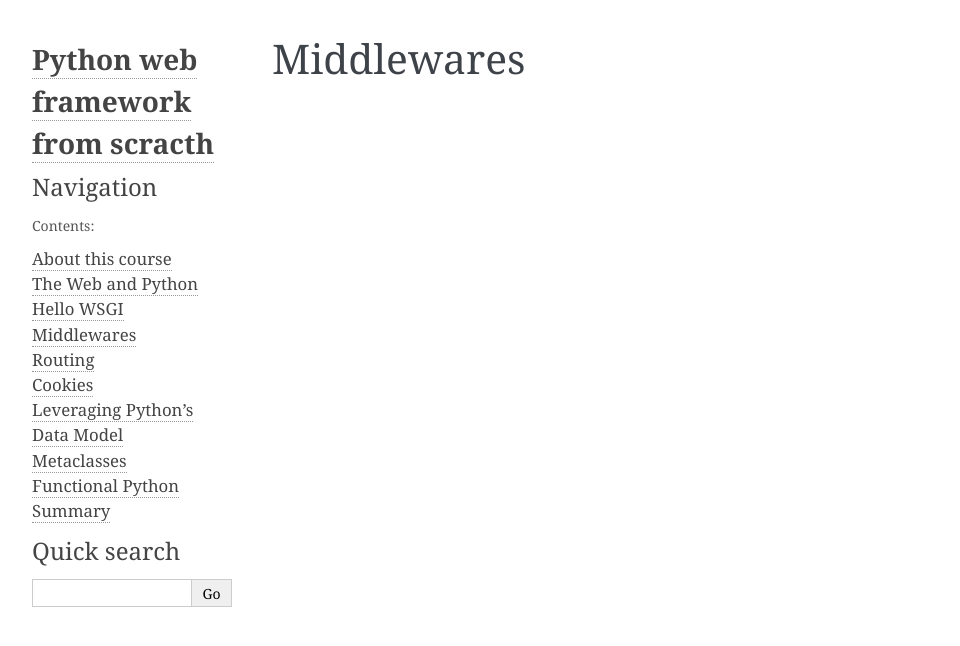
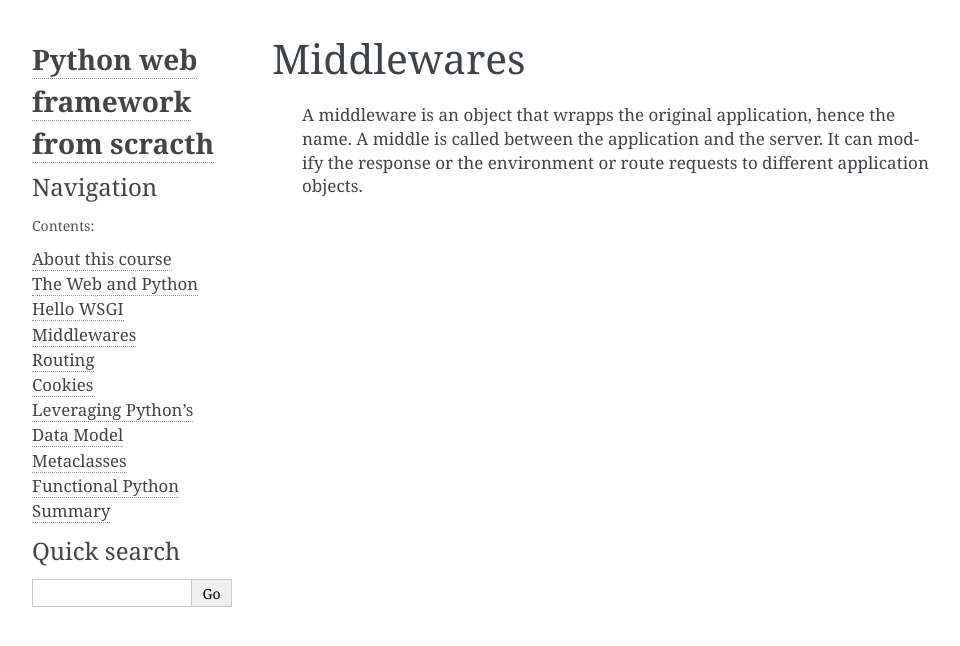
Before and after one commit to oz123/advanced-python, a Sphinx documentation site: the page built from docs/middlewares.rst, in a window 1280 px wide. Shown: the top 646 px of the page, without its empty margins (148-1108 px from the left). Built offline with Sphinx 7.4.7, drawn with Linux system fonts in a browser that asks for light colours; pages that are not in the unit, such as notebooks, are missing from menus.

Commit message:
Start working on the middleware chapter

```diff
--- a/docs/middlewares.rst
+++ b/docs/middlewares.rst
@@ -1,2 +1,8 @@
 Middlewares
 ===========
+
+ A middleware is an object that wrapps the original application,
+ hence the name.
+ A middle is called between the application and the server.
+ It can modify the response or the environment or route requests to
+ different application objects.
```
